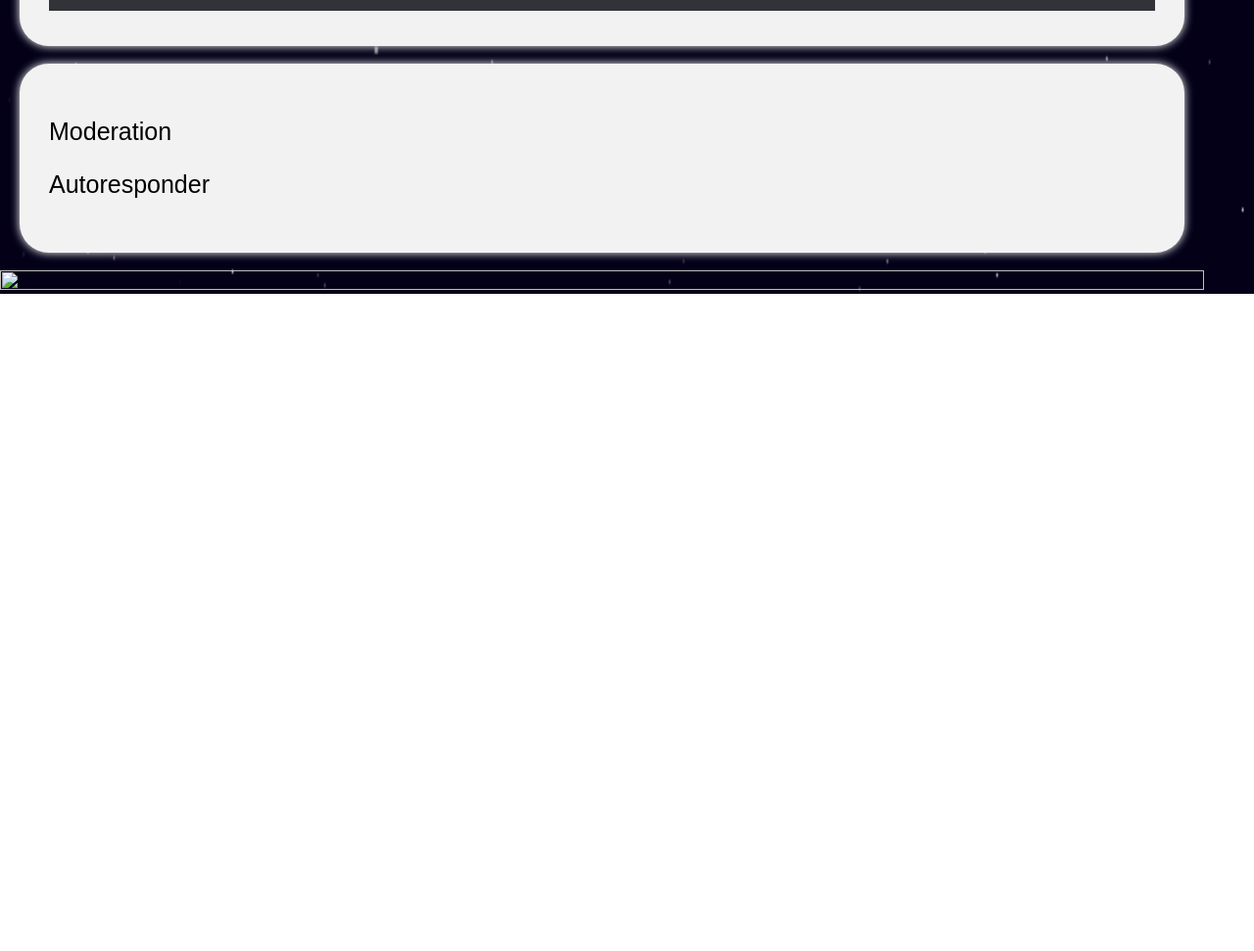
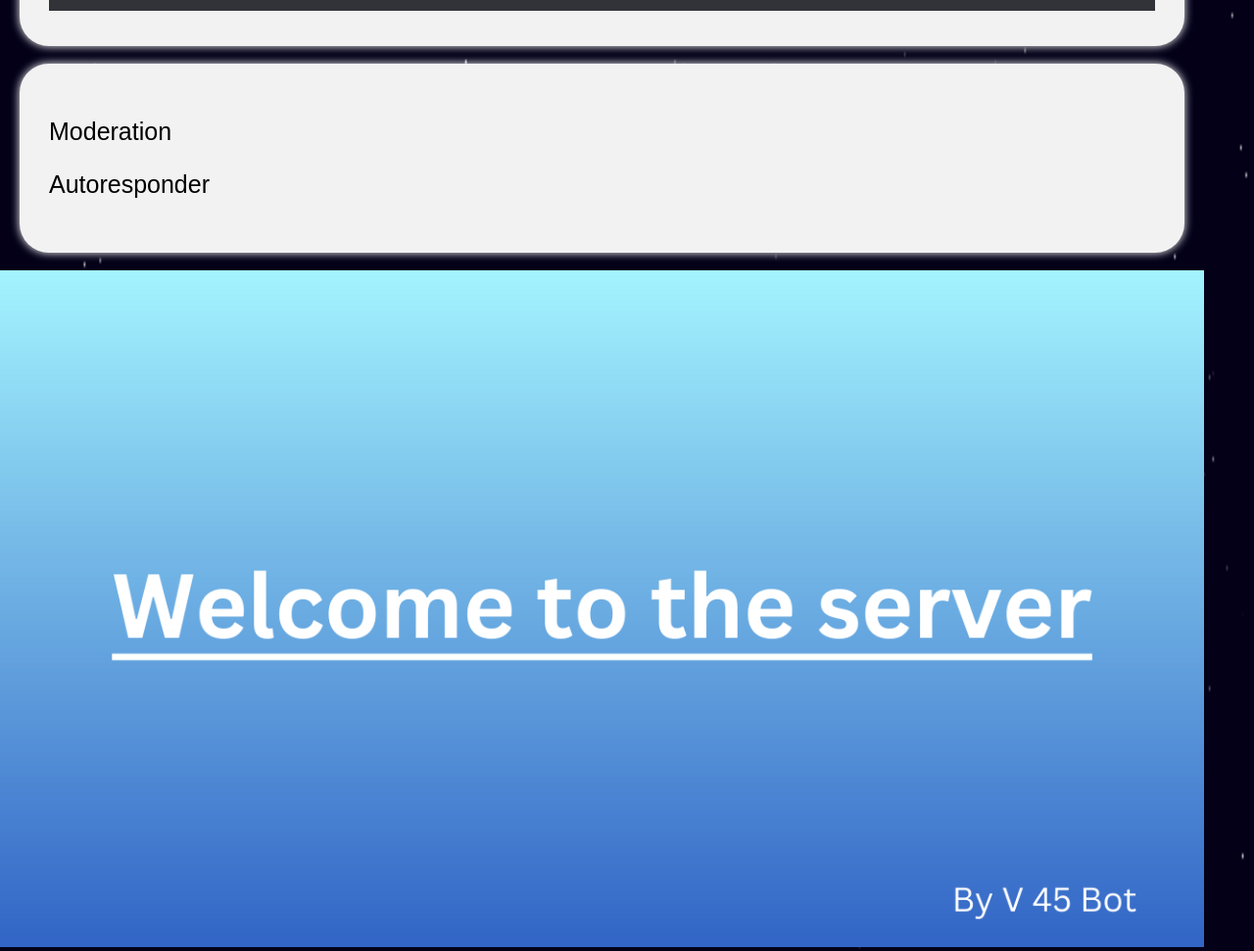
Before and after one commit to V-45/V45Bot, a plain HTML site: page index.html in a window 1280 px wide. Shown: the part 4750-5721 px from the top of the page at 98% size. Before the commit the page ends 5050 px from the top, so only its background shows below. Drawn offline with Linux system fonts and the light colour scheme.

Commit message:
Update index.html

```diff
--- a/index.html
+++ b/index.html
@@ -56,6 +56,6 @@
 		<p class="text" >Autoresponder</p>
 		</div>
 		<br>
-		<img src="img8.jpg" class="img" >
+		<img src="img8.png" class="img" >
 </body>
 </html>
```
